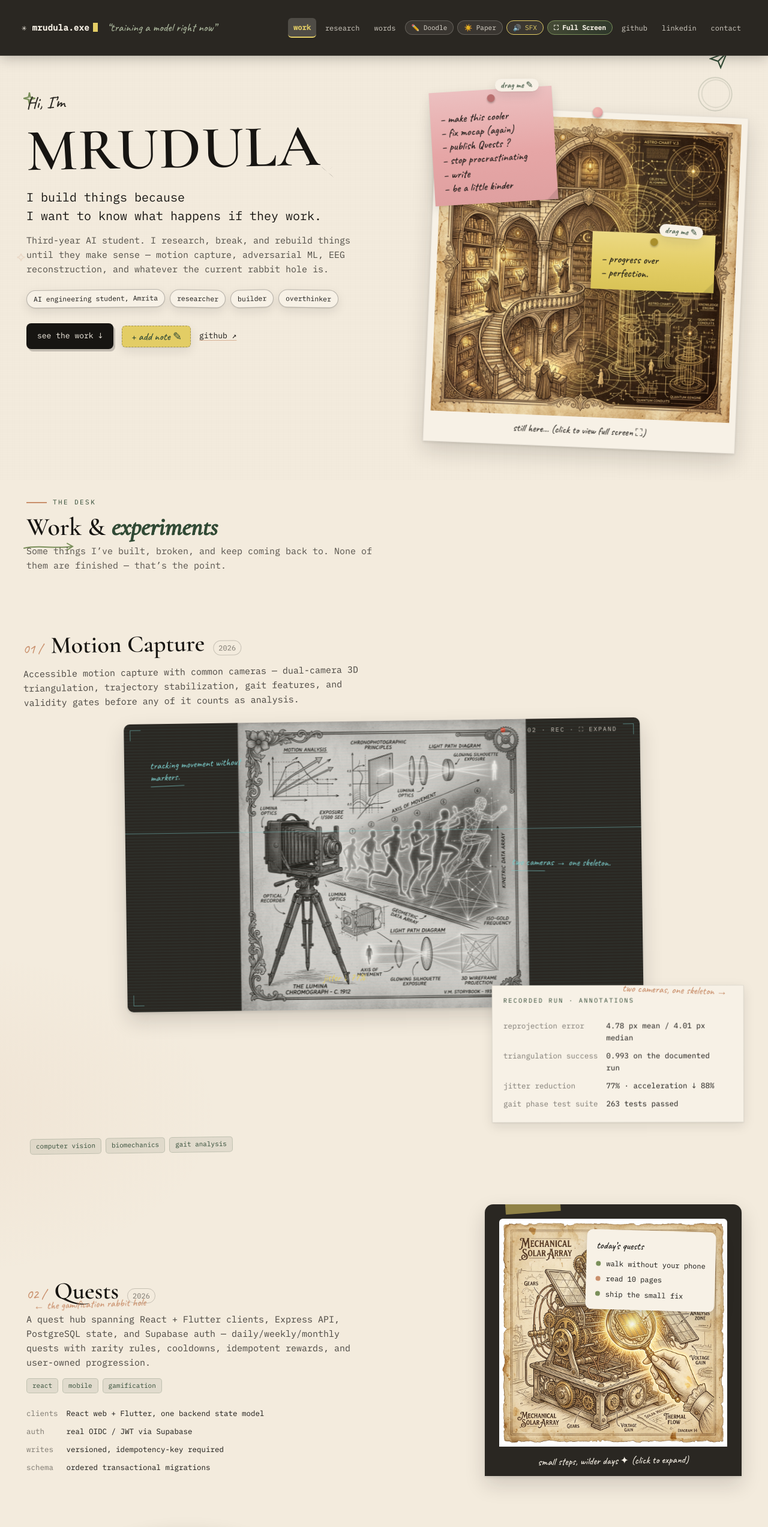
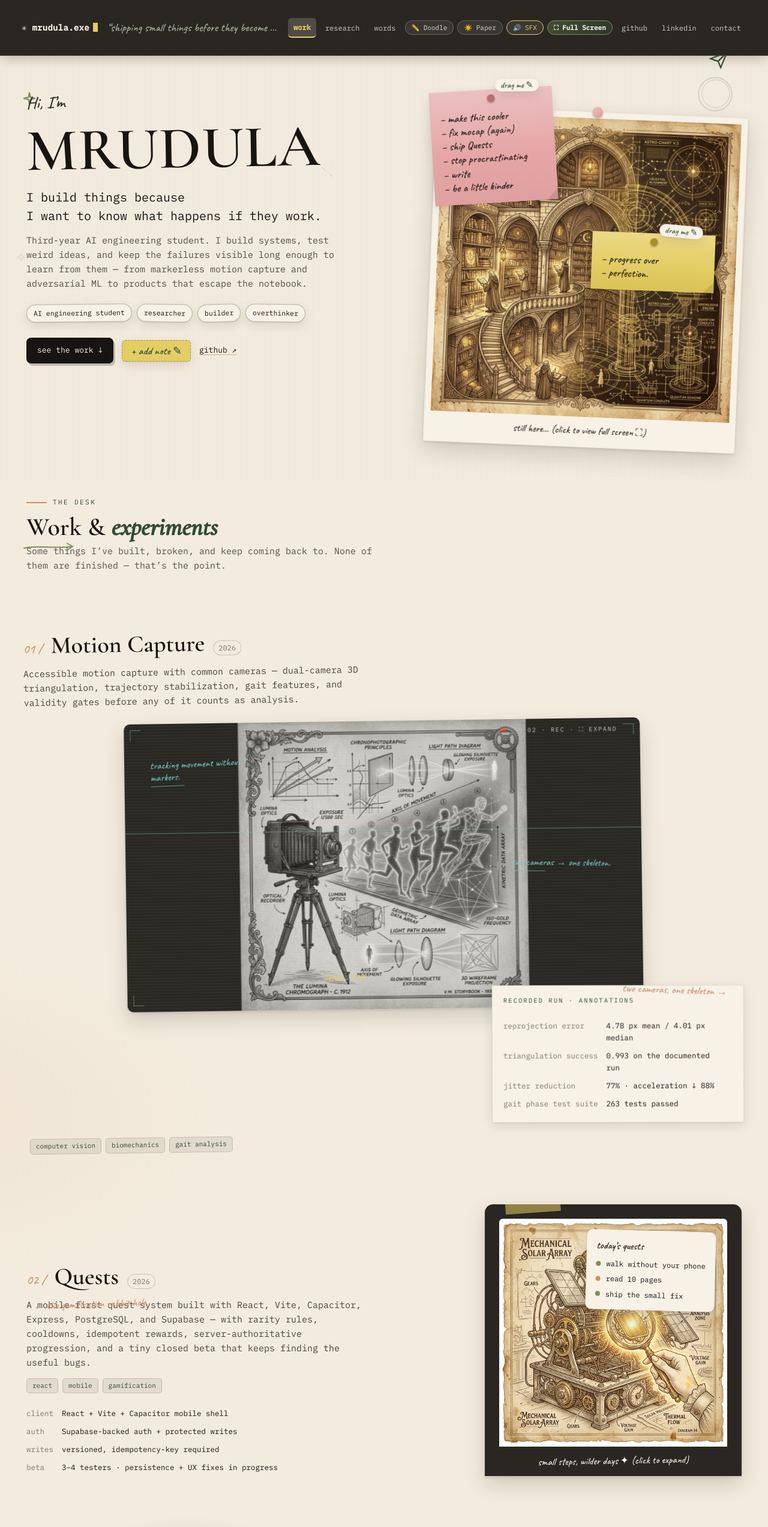
Before and after one commit to Mrudula-itsjuzme/portfolio-site, a React (Vite) app: page / in a window 1280 px wide. Shown: the top 2546 px of the page at 60% size. Built offline with nearby package versions, Linux system fonts and the light colour scheme.

Commit message:
content: refresh portfolio with current project reality

```diff
--- a/src/data/lab.js
+++ b/src/data/lab.js
@@ -1,9 +1,9 @@
 export const identity = {
   name: "MRUDULA",
   handle: "mrudula.exe",
-  roles: ["AI engineering student, Amrita", "researcher", "builder", "overthinker"],
+  roles: ["AI engineering student", "researcher", "builder", "overthinker"],
   subtext:
-    "Third-year AI student. I research, break, and rebuild things until they make sense — motion capture, adversarial ML, EEG reconstruction, and whatever the current rabbit hole is.",
+    "Third-year AI engineering student. I build systems, test weird ideas, and keep the failures visible long enough to learn from them — from markerless motion capture and adversarial ML to products that escape the notebook.",
   links: {
     github: "https://github.com/Mrudula-itsjuzme",
     linkedin: "https://www.linkedin.com/in/pedamallusaimrudula/",
@@ -14,9 +14,9 @@ export const identity = {
 
 export const currentStatuses = [
   "same brain, new problems",
-  "training a model right now",
+  "shipping small things before they become big things",
   "debugging mocap (again)",
-  "reading adversarial ML papers",
+  "turning experiments into evidence",
   "iterating on Quests beta",
   "overcaffeinated and refactoring",
   "asking what happens if it works",
@@ -26,7 +26,7 @@ export const currentStatuses = [
 export const heroSticky = [
   "make this cooler",
   "fix mocap (again)",
-  "publish Quests ?",
+  "ship Quests",
   "stop procrastinating",
   "write",
   "be a little kinder",
@@ -65,13 +65,13 @@ export const featuredProjects = [
     github: "https://github.com/Mrudula-itsjuzme/quests",
     tags: ["react", "mobile", "gamification"],
     blurb:
-      "A quest hub spanning React + Flutter clients, Express API, PostgreSQL state, and Supabase auth — daily/weekly/monthly quests with rarity rules, cooldowns, idempotent rewards, and user-owned progression.",
+      "A mobile-first quest system built with React, Vite, Capacitor, Express, PostgreSQL, and Supabase — with rarity rules, cooldowns, idempotent rewards, server-authoritative progression, and a tiny closed beta that keeps finding the useful bugs.",
     annotations: ["small steps, wilder days", "XP ledger + streaks", "prod mode rejects shortcuts"],
     facts: [
-      ["clients", "React web + Flutter, one backend state model"],
-      ["auth", "real OIDC / JWT via Supabase"],
+      ["client", "React + Vite + Capacitor mobile shell"],
+      ["auth", "Supabase-backed auth + protected writes"],
       ["writes", "versioned, idempotency-key required"],
-      ["schema", "ordered transactional migrations"],
+      ["beta", "3–4 testers · persistence + UX fixes in progress"],
     ],
     variant: "quests",
   },
@@ -136,7 +136,7 @@ export const researchPapers = [
     detail: "Time-Varying EEG Signal Reconstruction using ADMM & Graph Methods",
     meta: "Iterative graph optimization · artifact removal & reconstruction",
     href: "https://github.com/Mrudula-itsjuzme/MFC3_D3_EEG_Recon_ADMM",
-    tag: "published",
+    tag: "project",
   },
   {
     title: "CyberBio (in progress)",
@@ -358,8 +358,8 @@ note to self: numbers are not boring when they stop people from guessing.`,
 export const currentExperiments = [
   { label: "Quests beta", note: "iterating" },
   { label: "mocap pipeline", note: "fixing (again)" },
-  { label: "CyberBio v2 ideas", note: "sketching" },
-  { label: "what to break next", note: "planning" },
+  { label: "CyberBio validation", note: "tightening evidence" },
+  { label: "portfolio", note: "shipping this one" },
 ];
 
 export const unfinishedIdeas = [
```
